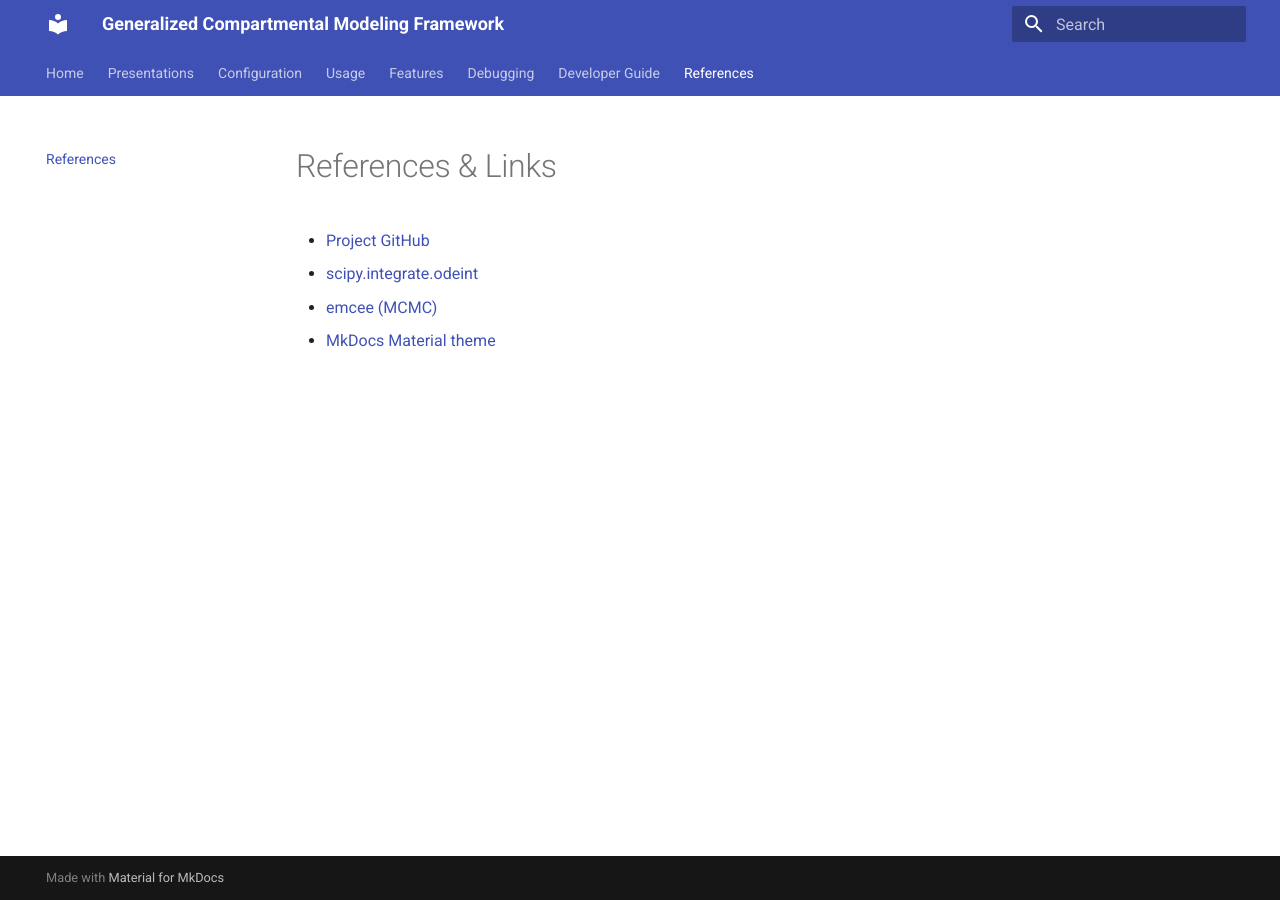
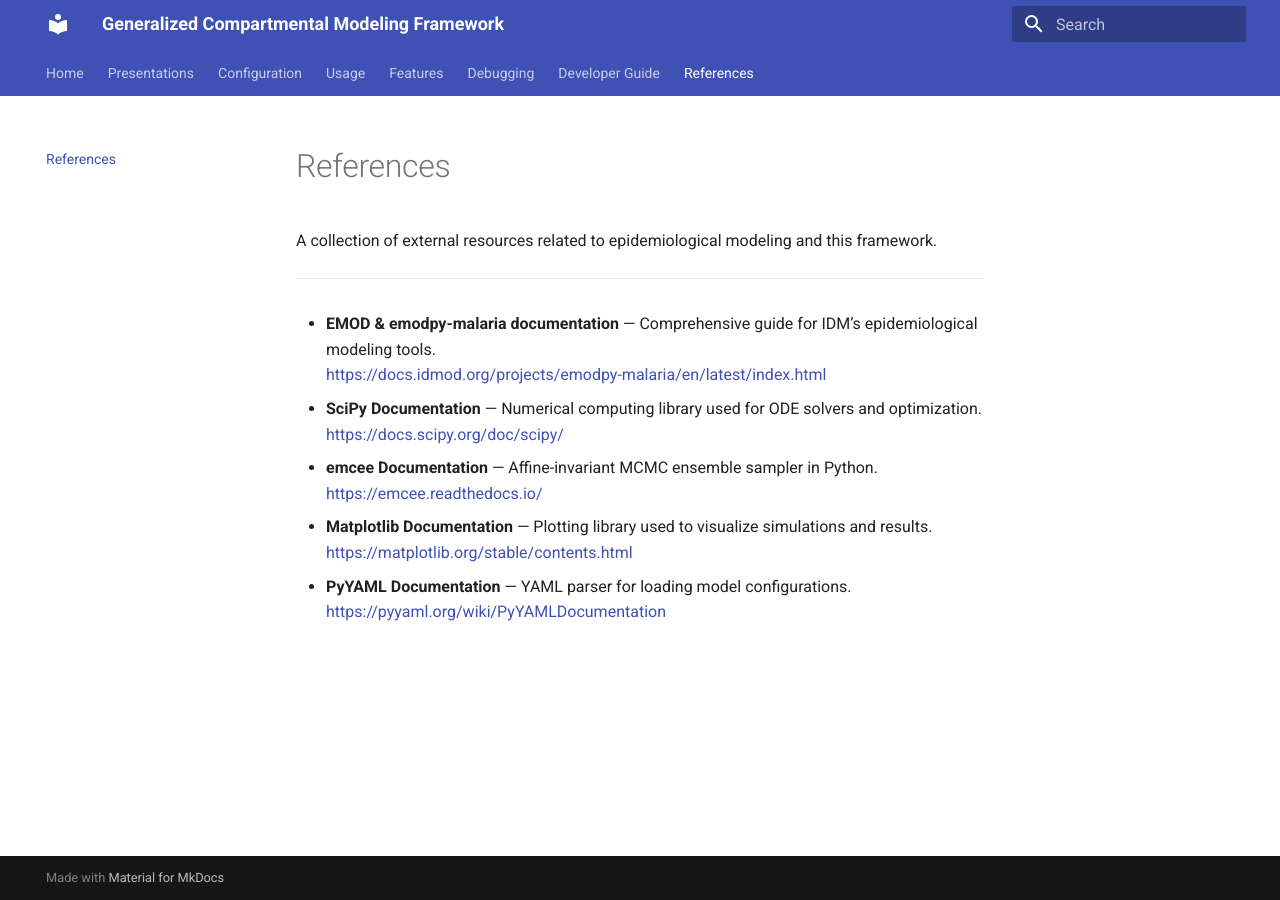
Before and after one commit to dsih-artpark/infectious-disease-models, an MkDocs documentation site: the page built from docs/references.md, in a window 1280 px wide. Built offline with MkDocs 1.6.1 and Material for MkDocs 9.7.7, drawn with Linux system fonts in a browser that asks for light colours.

Commit message:
Added README.md

```diff
--- a/docs/references.md
+++ b/docs/references.md
@@ -1,6 +1,20 @@
-# References & Links
+# References
 
-- [Project GitHub](https://github.com/dsih-artpark/infectious-disease-models)
-- [scipy.integrate.odeint](https://docs.scipy.org/doc/scipy/reference/generated/scipy.integrate.odeint.html)
-- [emcee (MCMC)](https://emcee.readthedocs.io/)
-- [MkDocs Material theme](https://squidfunk.github.io/mkdocs-material/)
+A collection of external resources related to epidemiological modeling and this framework.
+
+---
+
+- **EMOD & emodpy-malaria documentation** — Comprehensive guide for IDM’s epidemiological modeling tools.
+  [https://docs.idmod.org/projects/emodpy-malaria/en/latest/index.html](https://docs.idmod.org/projects/emodpy-malaria/en/latest/index.html)
+
+- **SciPy Documentation** — Numerical computing library used for ODE solvers and optimization.
+  [https://docs.scipy.org/doc/scipy/](https://docs.scipy.org/doc/scipy/)
+
+- **emcee Documentation** — Affine-invariant MCMC ensemble sampler in Python.
+  [https://emcee.readthedocs.io/](https://emcee.readthedocs.io/)
+
+- **Matplotlib Documentation** — Plotting library used to visualize simulations and results.
+  [https://matplotlib.org/stable/contents.html](https://matplotlib.org/stable/contents.html)
+
+- **PyYAML Documentation** — YAML parser for loading model configurations.
+  [https://pyyaml.org/wiki/PyYAMLDocumentation](https://pyyaml.org/wiki/PyYAMLDocumentation)
```
Also changed, not shown: docs/dev/calibration.md (+4 -4 lines), docs/dev/index.md (+3 -2 lines).
